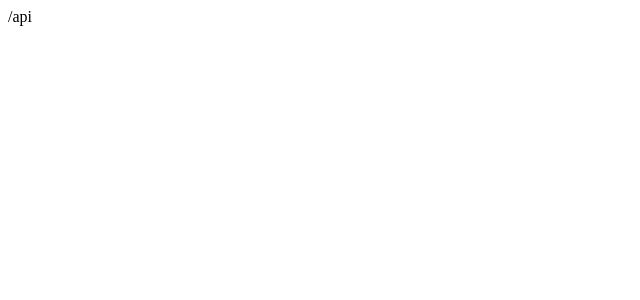
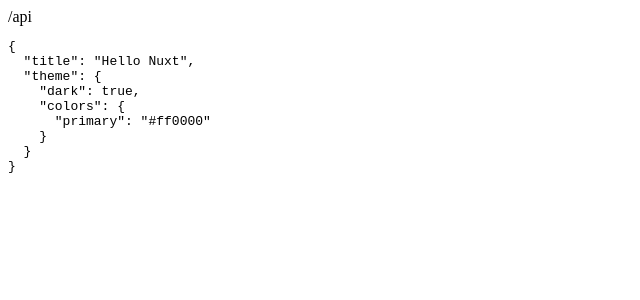
Before and after one commit to shamscorner/nuxt-walkthrough, a Nuxt app: page / in a window 1280 px wide. Shown: the top 300 px of the page, without its empty margins (0-640 px from the left). Built offline with nearby package versions, Linux system fonts and the light colour scheme.

Commit message:
chore: add app.config example

```diff
--- /dev/null
+++ b/app.config.ts
@@ -0,0 +1,9 @@
+export default defineAppConfig({
+  title: "Hello Nuxt",
+  theme: {
+    dark: true,
+    colors: {
+      primary: "#ff0000",
+    },
+  },
+});
--- a/pages/index.vue
+++ b/pages/index.vue
@@ -1,9 +1,12 @@
 <script setup lang="ts">
 const runtimeConfig = useRuntimeConfig();
+const appConfig = useAppConfig();
 </script>
 
 <template>
   <div>
     {{ runtimeConfig.public.apiBase }}
+
+    <pre>{{ JSON.stringify(appConfig, null, 2) }}</pre>
   </div>
 </template>
```
